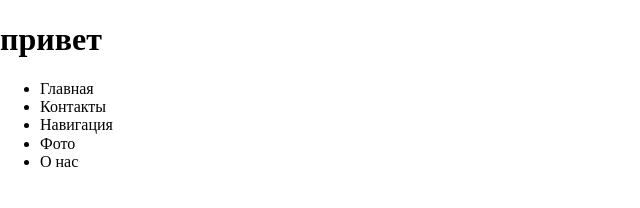
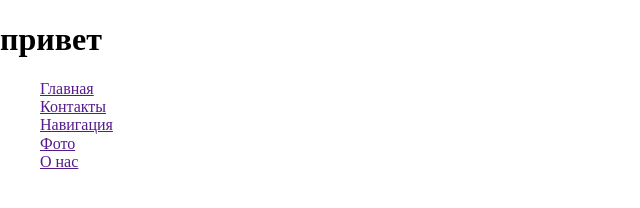
Before and after one commit to AleksBatonik/-----------------------, a plain HTML site: page index.html in a window 1280 px wide. Shown: the whole page, without its empty margins (0-640 px from the left). Drawn offline with Linux system fonts and the light colour scheme.

Commit message:
изменил стили ссылок

```diff
--- a/css/style.css
+++ b/css/style.css
@@ -2,3 +2,6 @@
     width: 100%;
 
 }
+.nav_list {
+    list-style: none;
+}
--- a/index.html
+++ b/index.html
@@ -15,11 +15,11 @@
             <h1 class="head1">привет</h1>
             <div class="nav">
                 <ul class="nav_list">
-                    <li class="nav_link"><a>Главная</a></li>
-                    <li class="nav_link"><a>Контакты</a></li>
-                    <li class="nav_link"><a>Навигация</a></li>
-                    <li class="nav_link"><a>Фото</a></li>
-                    <li class="nav_link"><a>О нас</a></li>
+                    <li class="nav_link"><a href="">Главная</a></li>
+                    <li class="nav_link"><a href="">Контакты</a></li>
+                    <li class="nav_link"><a href="">Навигация</a></li>
+                    <li class="nav_link"><a href="">Фото</a></li>
+                    <li class="nav_link"><a href="">О нас</a></li>
                 </ul>
             </div>
         </div>
```
